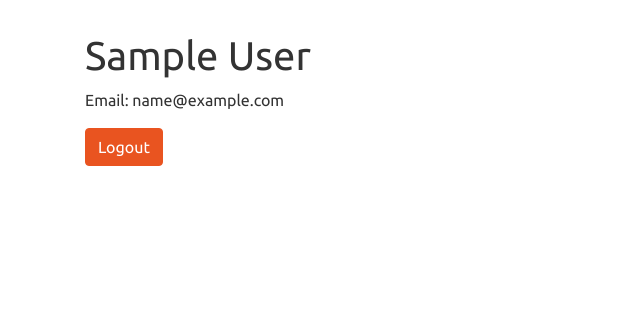
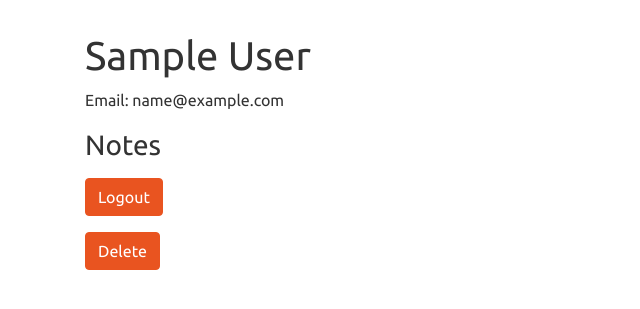
Before and after one commit to Zhenhua01/flask-notes, a Flask app: a page that uses templates/user.html in a window 1280 px wide. Shown: the part 56-365 px from the top of the page, without its empty margins (0-640 px from the left). Run offline with Flask 2, Linux system fonts and the light colour scheme; the visitor is signed in with stand-in values (Sample User, id 1); tables that the repository leaves empty hold one stand-in row (values such as "Sample post").

Commit message:
add delete user

```diff
--- a/app.py
+++ b/app.py
@@ -1,7 +1,7 @@
 """Flask app for flask notes"""
 
 from flask import Flask, session, render_template, redirect, flash
-from models import db, connect_db, User
+from models import db, connect_db, User, Note
 #from flask_wtf import FlaskForm
 from forms import RegisterForm, LoginForm, CSRFProtectForm
 from flask_debugtoolbar import DebugToolbarExtension
@@ -104,3 +104,24 @@
         session.pop('username', None)
 
     return redirect("/")
+
+
+@app.post('/users/<username>/delete')
+def delete_user(username):
+    """Deletes user instance from DB"""
+
+    user = User.query.get_or_404(username)
+    form = CSRFProtectForm()
+
+    if form.validate_on_submit():
+        session.pop('username', None)
+        if user.notes:
+            db.session.delete(*user.notes)
+            db.session.commit()
+
+        db.session.delete(user)
+        db.session.commit()
+
+        return redirect ('/')
+    else:
+        return redirect(f'/users/{user.username}')
--- a/requirements.txt
+++ b/requirements.txt
@@ -2,6 +2,7 @@
 asttokens==2.0.7
 backcall==0.2.0
 bcrypt==3.2.2
+blinker==1.5
 cffi==1.15.1
 click==8.1.3
 decorator==5.1.1
@@ -10,6 +11,7 @@
 executing==0.9.1
 Flask==2.2.2
 Flask-Bcrypt==1.0.1
+Flask-DebugToolbar==0.13.1
 Flask-SQLAlchemy==2.5.1
 Flask-WTF==1.0.1
 greenlet==1.1.2
--- a/templates/user.html
+++ b/templates/user.html
@@ -7,12 +7,30 @@
 <h1>{{ user.first_name }} {{ user.last_name }}</h1>
 <p>Email: {{ user.email }}</p>
 
-{% if 'username' in session %}
-  <form action="/logout" method="POST">
-    {{form.hidden_tag()}}
 
-    <button type="submit" class="btn btn-primary">Logout</button>
-  </form>
-{% endif %}
+<h3>Notes</h3>
+<ul>
+  {% for note in user.notes %}
+  <li>{{ note.title }} <br>
+    <p>{{ note.content }}</p>
+  </li>
+  {% endfor %}
+</ul>
+
+
+
+<form action="/logout" method="POST">
+  {{form.hidden_tag()}}
+
+  <button type="submit" class="btn btn-primary">Logout</button>
+
+</form>
+
+<form action="/users/{{user.username}}/delete" method="POST">
+  {{form.hidden_tag()}}
+
+  <button type="submit" class="btn btn-primary">Delete</button>
+
+</form>
 
 {% endblock %}
```
Also changed, not shown: models.py (+15 -1 lines).
